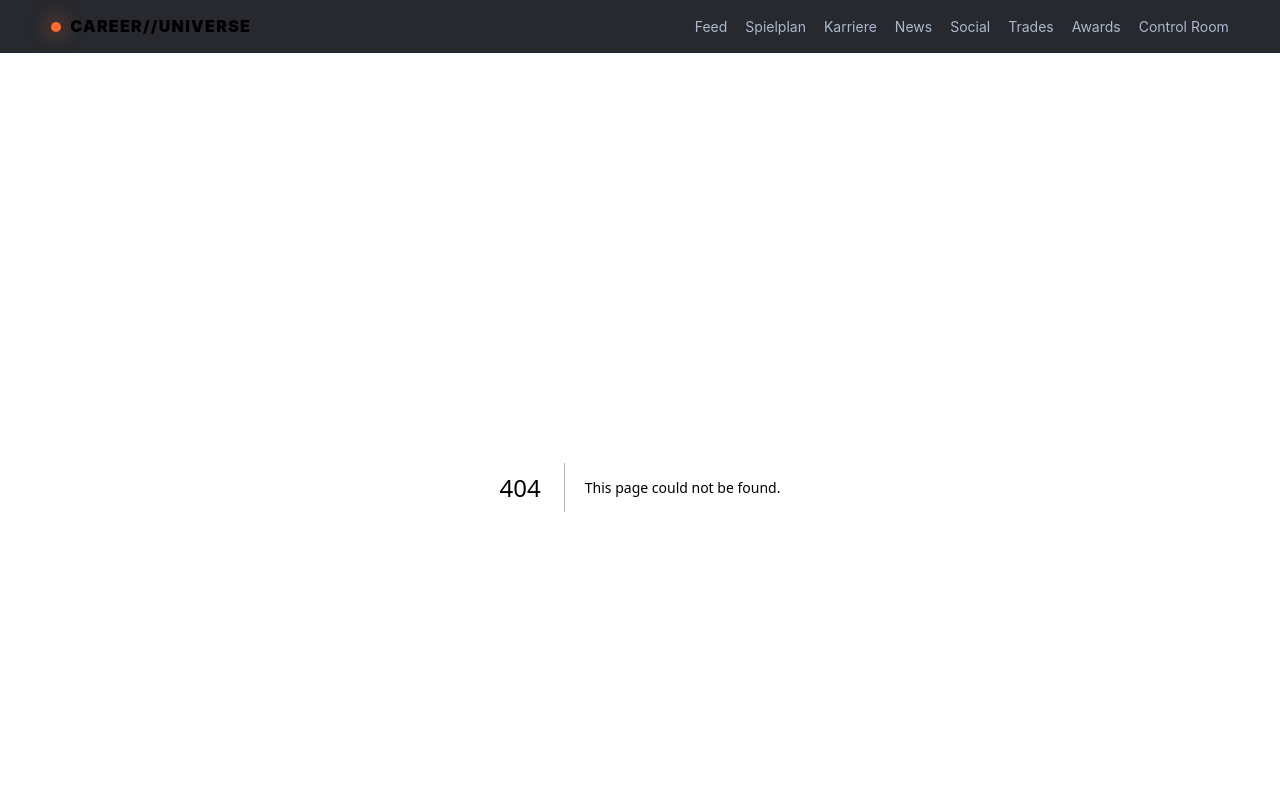
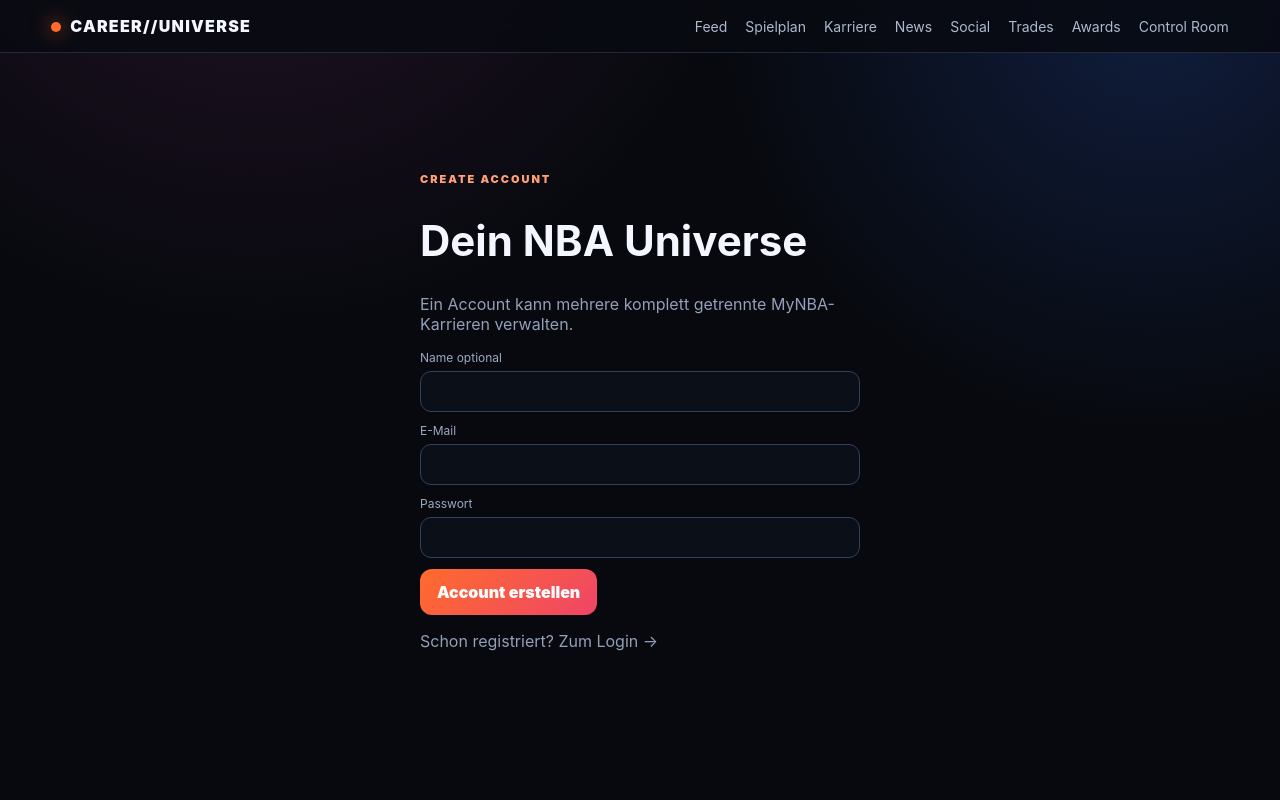
Before and after one commit to GeromeFehr/NBA-Career-Universe, a Next.js app: page /register in a window 1280 px wide. Before the commit this address had no page. Shown: the top 800 px of the page. Built offline with nearby package versions, Linux system fonts and the light colour scheme; no server answers.

Commit message:
Add app/register/page.tsx

```diff
--- /dev/null
+++ b/app/register/page.tsx
@@ -0,0 +1,23 @@
+import Link from "next/link";
+import { currentUser } from "@/lib/auth";
+import { redirect } from "next/navigation";
+
+export default async function Page({ searchParams }:{ searchParams:Promise<{error?:string}> }) {
+  if (await currentUser()) redirect("/universes");
+  const q = await searchParams;
+
+  return <div className="login">
+    <span className="eyebrow">CREATE ACCOUNT</span>
+    <h1>Dein NBA Universe</h1>
+    <p className="muted">Ein Account kann mehrere komplett getrennte MyNBA-Karrieren verwalten.</p>
+    {q.error === "password" && <p className="loginError">Das Passwort muss mindestens 8 Zeichen lang sein.</p>}
+    {q.error === "signup" && <p className="loginError">Registrierung fehlgeschlagen. Prüfe E-Mail und Passwort.</p>}
+    <form action="/api/auth/register" method="post">
+      <label>Name optional<input name="displayName" autoComplete="name"/></label>
+      <label>E-Mail<input name="email" type="email" autoComplete="email" required/></label>
+      <label>Passwort<input name="password" type="password" minLength={8} autoComplete="new-password" required/></label>
+      <button>Account erstellen</button>
+    </form>
+    <p className="muted">Schon registriert? <Link href="/login">Zum Login →</Link></p>
+  </div>;
+}
```
